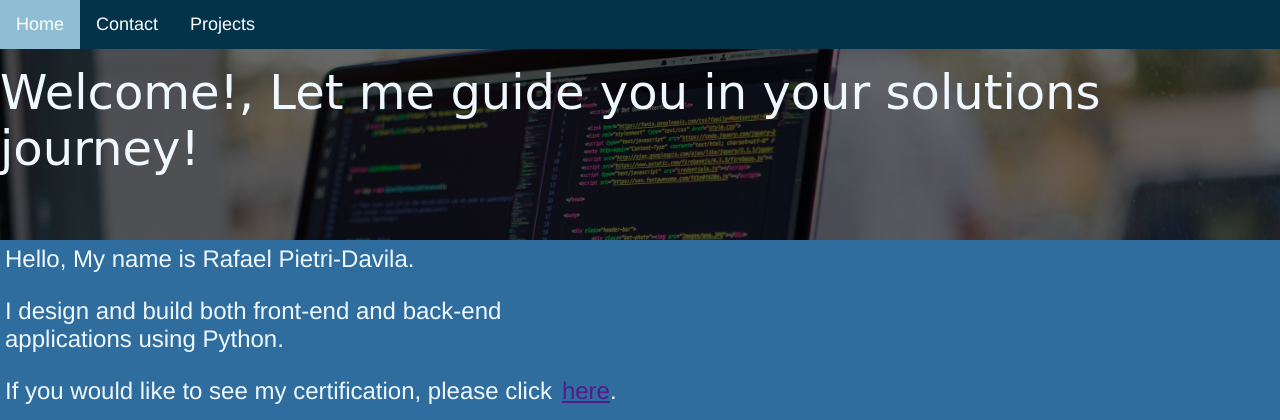
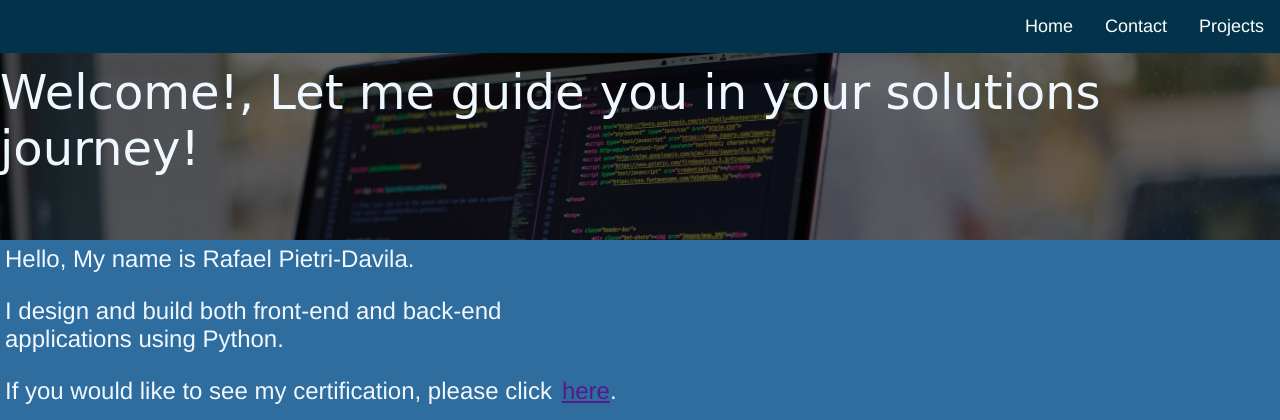
Before and after one commit to rpdavila/personal_portfolio, a Flask app: page / in a window 1280 px wide. Shown: the top 420 px of the page. Run offline with Flask 2, Linux system fonts and the light colour scheme.

Commit message:
changed nav bar to flex display

```diff
--- a/static/style.css
+++ b/static/style.css
@@ -12,30 +12,30 @@ body {
 
 /*Nav Bar*/
 .link_list {
+    display: inline-flex;
+    justify-content: flex-end;
+    align-content: space-around;
     position: fixed;
     width: 100%;
     list-style-type: none;
     margin: 0;
     padding: 0;
-    overflow: hidden;
     background-color: #02334B;
 }
 
 .nav-links {
-    float: left;
     font-size: large;
 }
 
 .link_list a {
     display: inline-block;
+    margin: 16px 16px;
     color: white;
-    text-align: center;
-    padding: 14px 16px;
     text-decoration: none;
 }
 
 /* Change the link color to blue on hover */
-li a:hover {
+.nav-links:hover {
   background-color: #8EBDD4;
 }
 
--- a/templates/layout.html
+++ b/templates/layout.html
@@ -3,6 +3,7 @@
 <head>
   <meta charset="UTF-8">
   <meta name="viewport" content="width=device-width, initial-scale=1, shrink-to-fit=yes">
+  <link rel="icon" type="image/png" href={{ url_for ('static', filename="favicon.jpg") }}/>
   <link rel="preconnect" href="https://fonts.gstatic.com">
   <link href="https://fonts.googleapis.com/css2?family=Dancing+Script:wght@521&display=swap" rel="stylesheet">
   <link rel="stylesheet" type="text/css" href="{{ url_for('static', filename='style.css') }}">
@@ -12,6 +13,7 @@
   <header>
     <div class="nav-bar">
       <nav  class="nav_bar_nav sticky">
+        <div class="logo"></div>
         <ul class="link_list">
           <li class="nav-links"><a href={{ url_for("home") }}>Home</a></li>
           <li class="nav-links"><a href={{ url_for("contact") }}>Contact</a></li>
```
